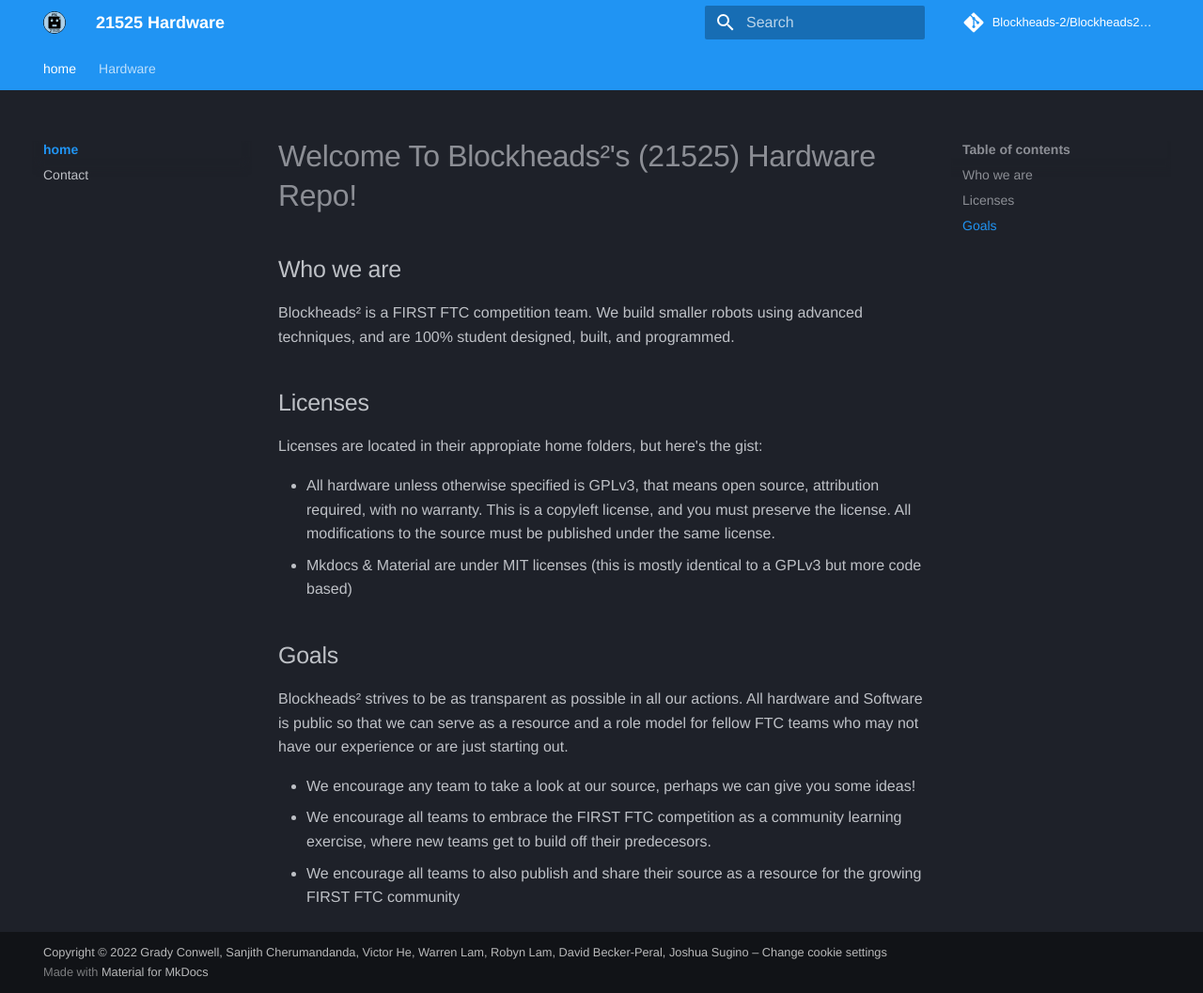
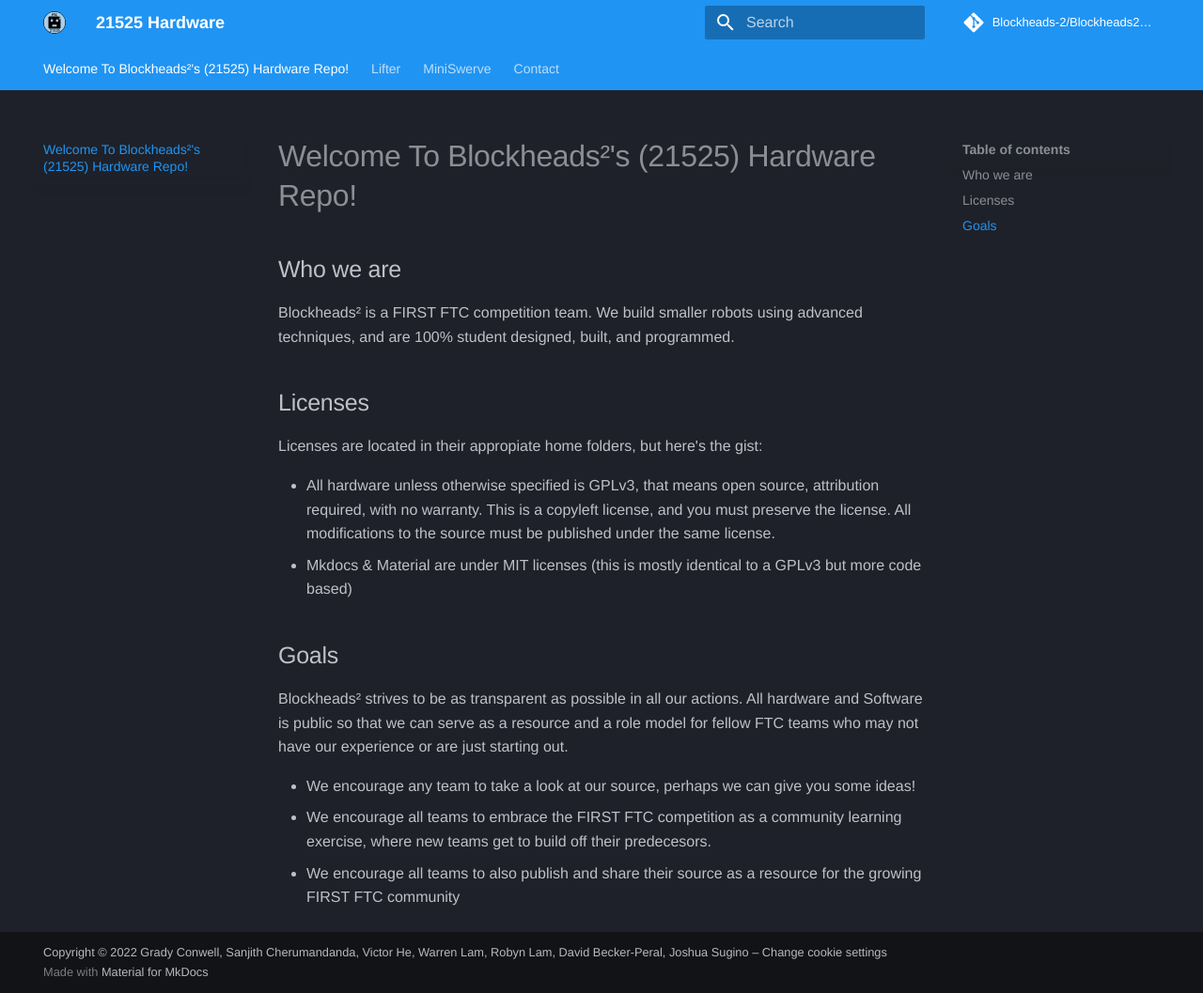
Before and after one commit to Blockheads-2/Blockheads-2-2022-23-Hardware, an MkDocs documentation site: the page built from docs/index.md, in a window 1280 px wide and 1057 px high. Shown: the whole window at 94% size. Built offline with MkDocs 1.6.1 and Material for MkDocs 9.7.7, drawn with Linux system fonts in a browser that asks for light colours; some web fonts are replaced; comment, search, counter and statistics services are not loaded; old or Windows-style settings are respelled for this version of MkDocs; some of the changed lines change nothing that is shown.

Commit message:
fixstuffibroke

```diff
--- a/mkdocs.yml
+++ b/mkdocs.yml
@@ -3,14 +3,6 @@
   - attr_list
   - md_in_html
 
-
-pages:
-  - home:
-    - 'index.md'
-    - 'contact.md'
-  - Hardware:
-    - 'Lifter.md'
-    - 'Swerve.md'
 theme:
   icon:
     repo:fontawesome/brands/git-al
```
Also changed, not shown: 5 other files.
